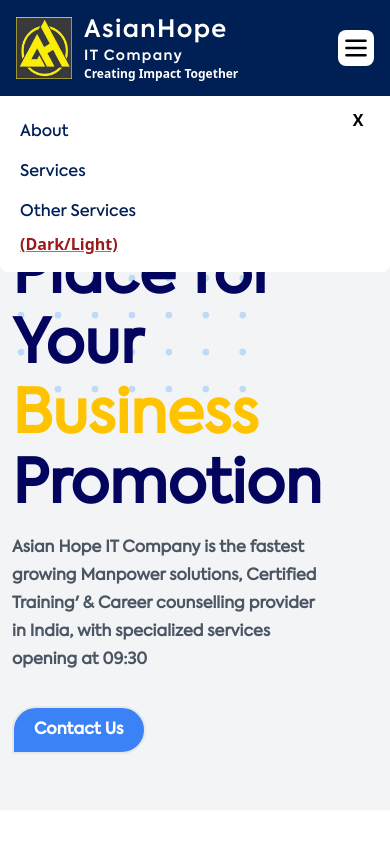
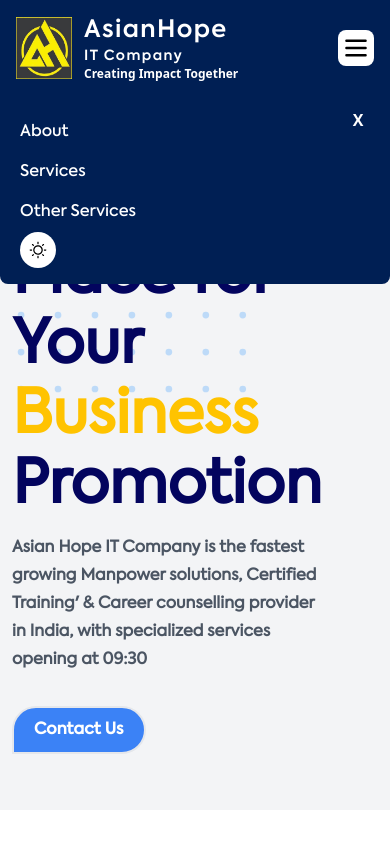
Before and after one commit to Vinodmestha/AsianHopeIT, a React (Vite) app: page / in a window 390 px wide. Both pictures are taken after a click on the button 356 px from the left and 48 px from the top of the page. Shown: the top 844 px of the page. Built offline with nearby package versions, Linux system fonts and the light colour scheme; a web font is replaced by a local one.

Commit message:
darkmode changes in mobile screen

```diff
--- a/src/Container/header.jsx
+++ b/src/Container/header.jsx
@@ -76,8 +76,8 @@ function Header() {
                     >
                         <img src={menu} alt='menu-con' className='size-6' />
                     </button>
-                    <div className={`block lg:hidden absolute right-0 top-full w-full rounded-b-lg z-50 md:bg-transparent bg-white dark:bg-gray-800 md:static md:flex md:w-full md:max-w-full px-5 md:px-0 py-3 lg:py-0 ${open ? "hidden" : ""} `}>
-                        <button className='md:hidden absolute right-5 size-6 font-semibold dark:text-white'
+                    <div className={`block lg:hidden absolute right-0 top-full w-full rounded-b-lg z-50 md:bg-transparent bg-primary dark:bg-gray-800 md:static md:flex md:w-full md:max-w-full px-5 md:px-0 py-3 lg:py-0 ${open ? "hidden" : ""} `}>
+                        <button className='md:hidden absolute right-5 size-6 font-semibold text-white'
                             onClick={() => {
                                 setOpen(true)
                             }}
@@ -89,12 +89,10 @@ function Header() {
                                 <li key={i} onClick={() => {
                                     setOpen(true),
                                         navigate(item?.slug)
-                                }} className='font-axiMedium text-base lg:text-lg md:text-white text-[#001f54] dark:text-white hover:text-gray-400 cursor-pointer py-2 md:py-0'>{item?.label}</li>
+                                }} className='font-axiMedium text-base lg:text-lg text-white dark:text-white hover:text-gray-400 cursor-pointer py-2 md:py-0'>{item?.label}</li>
                             ))}
-                            <div className="flex" onClick={handleClick}>
-                                <div className="flex-initial w-fit font-bold underline decoration-sky-500 text-red-800 dark:bg-black dark:text-white">
-                                    (Dark/Light)
-                                </div>
+                            <div className="size-9 cursor-pointer bg-white rounded-full p-2" onClick={handleClick}>
+                                <Switcher theme={theme} />
                             </div>
                         </ul>
                     </div>
```
